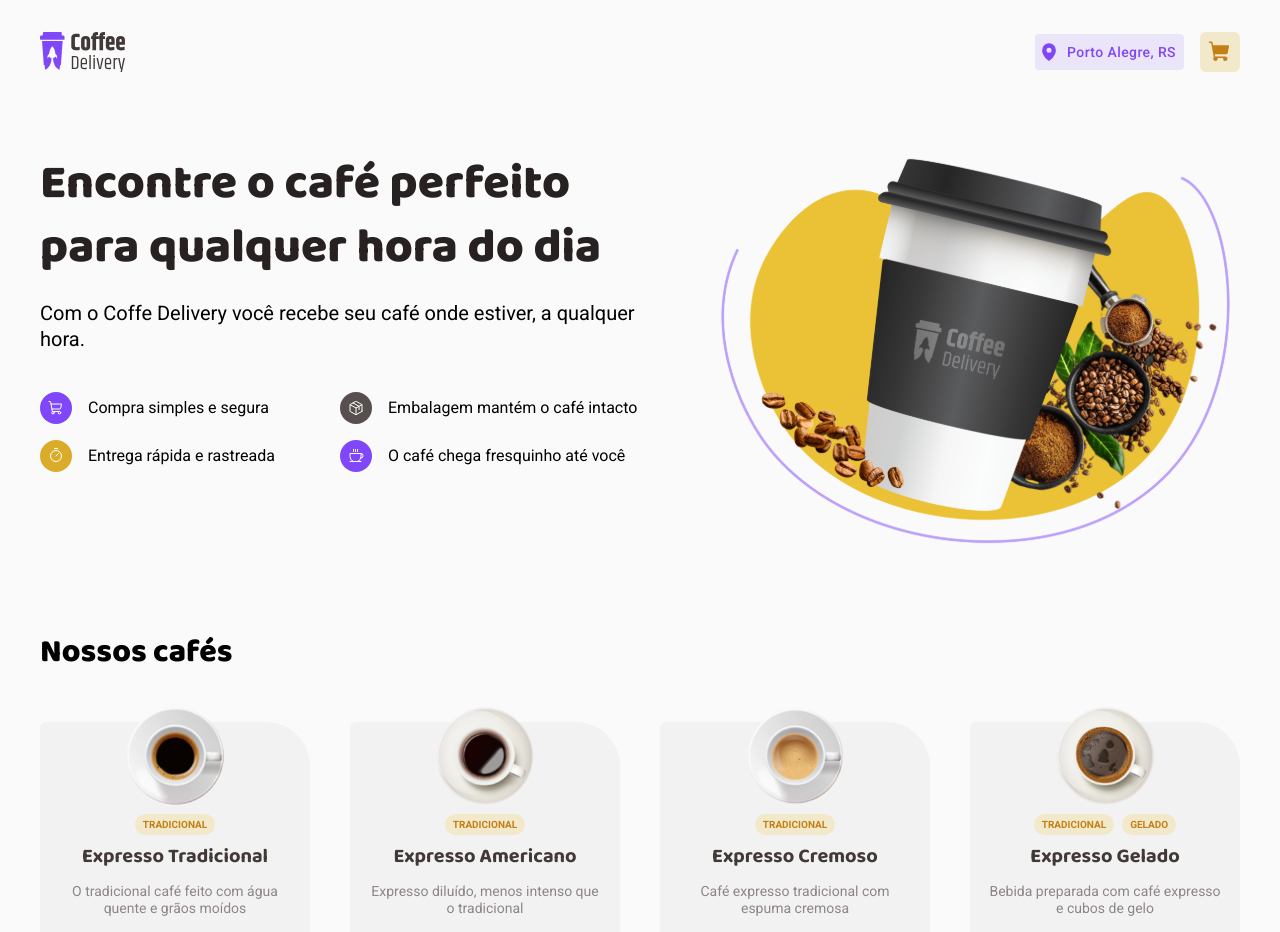
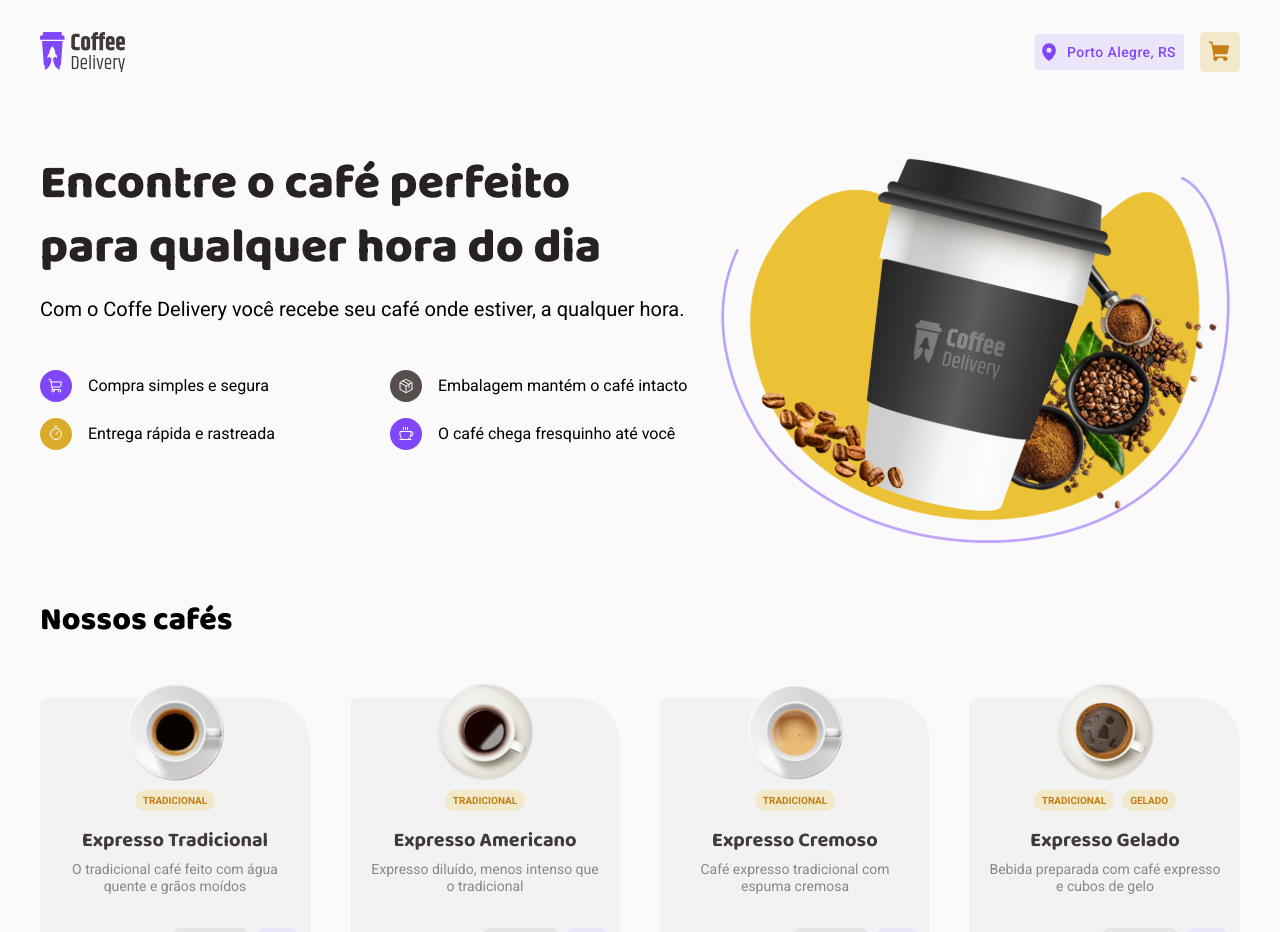
Before and after one commit to FelipeSD/coffeDelivery, a React (Vite) app: page / in a window 1280 px wide. Shown: the top 932 px of the page. Built offline with nearby package versions, Linux system fonts and the light colour scheme; data requests are answered from the project's data file.

Commit message:
color palette adjust & typography

```diff
--- a/src/pages/Home/components/Banner.tsx
+++ b/src/pages/Home/components/Banner.tsx
@@ -1,4 +1,4 @@
-import { Grid, Stack, styled, useTheme } from "@mui/material";
+import { Grid, Stack, styled, Typography as Text, useTheme } from "@mui/material";
 import { Coffee, Package, ShoppingCart, Timer } from "phosphor-react";
 import Cafe from "../../../assets/Cafe.svg";
 
@@ -7,16 +7,6 @@ const Container = styled('section')({
     padding: '3rem 0',
 });
 
-const Title = styled('h1')(({ theme }) => ({
-    margin: 0,
-    color: theme.customColor.baseTitle,
-    ...theme.typography.titleXL
-}));
-
-const Description = styled('p')(({ theme }) => ({
-    ...theme.typography.regularL
-}));
-
 const Icon = styled('span')(({ color }) => ({
     display: 'flex',
     alignItems: 'center',
@@ -24,10 +14,6 @@ const Icon = styled('span')(({ color }) => ({
     borderRadius: '50%',
     backgroundColor: color,
     padding: '.5rem'
-}));
-
-const IconText = styled('span')(({ theme }) => ({
-    ...theme.typography.regularM
 }));
 
 const Image = styled('img')(({ theme }) => ({
@@ -44,41 +30,41 @@ export default function Banner() {
     const items = [
         {
             text: "Compra simples e segura",
-            icon: <ShoppingCart color={theme.customColor.white} />,
-            color: theme.customColor.purple,
+            icon: <ShoppingCart color={theme.palette.white} />,
+            color: theme.palette.purple,
         },
         {
             text: "Embalagem mantém o café intacto",
-            icon: <Package color={theme.customColor.white} />,
-            color: theme.customColor.baseText
+            icon: <Package color={theme.palette.white} />,
+            color: theme.palette.baseText
         },
         {
             text: "Entrega rápida e rastreada",
-            icon: <Timer color={theme.customColor.white} />,
-            color: theme.customColor.yellow,
+            icon: <Timer color={theme.palette.white} />,
+            color: theme.palette.yellow,
         },
         {
             text: "O café chega fresquinho até você",
-            icon: <Coffee color={theme.customColor.white} />,
-            color: theme.customColor.purple
+            icon: <Coffee color={theme.palette.white} />,
+            color: theme.palette.purple
         }
     ];
 
     return (
         <Container>
             <Grid direction="row" container>
-                <Grid item sm={6}>
-                    <Title>
+                <Grid item sm={7}>
+                    <Text variant="titleXL" component="h1" color="baseTitle" mb={2}>
                         Encontre o café perfeito <br />
                         para qualquer hora do dia
-                    </Title>
+                    </Text>
 
-                    <Description>
+                    <Text variant="regularL" component="p">
                         Com o Coffe Delivery você recebe seu café onde estiver,
                         a qualquer hora.
-                    </Description>
+                    </Text>
 
-                    <Grid container my={5}>
+                    <Grid container my={6}>
                         {items.map((item, index) => (
                             <Grid item xs={12} sm={6} key={index}>
                                 <Stack
@@ -88,13 +74,13 @@ export default function Banner() {
                                     alignItems="center"
                                 >
                                     <Icon color={item.color}>{item.icon}</Icon>
-                                    <IconText>{item.text}</IconText>
+                                    <Text variant="regularM">{item.text}</Text>
                                 </Stack>
                             </Grid>
                         ))}
                     </Grid>
                 </Grid>
-                <Grid item sm={6} display="flex" justifyContent="end">
+                <Grid item sm={5} display="flex" justifyContent="end">
                     <Image src={Cafe} alt="Copo de café" />
                 </Grid>
             </Grid>
--- a/src/pages/Home/components/Menu.tsx
+++ b/src/pages/Home/components/Menu.tsx
@@ -1,12 +1,7 @@
 import { useEffect, useState } from "react";
-import { Grid, styled } from "@mui/material"
+import { Grid, Typography as Text } from "@mui/material"
 import { api } from "../../../services/api";
 import MenuItem, { CoffeeProps } from "./MenuItem";
-
-const Title = styled('h3')(({ theme }) => ({
-    marginBottom: '3rem',
-    ...theme.typography.titleL
-}));
 
 export default function Menu() {
     const [coffes, setCoffes] = useState([]);
@@ -30,7 +25,8 @@ export default function Menu() {
 
     return (
         <section>
-            <Title>Nossos cafés</Title>
+            <Text component="h3" variant="titleL" mb={7}>Nossos cafés</Text>
+
             <Grid container spacing={5}>
                 {coffes.map((coffee: CoffeeProps) => (
                     <Grid item xs={12} sm={6} md={3} key={coffee.id}>
--- a/src/pages/Home/components/MenuItem.tsx
+++ b/src/pages/Home/components/MenuItem.tsx
@@ -1,4 +1,4 @@
-import { Box, Chip, Grid, Stack, styled, useTheme } from "@mui/material";
+import { Box, Chip, Grid, Stack, styled, Typography as Text, useTheme } from "@mui/material";
 import CartButton from "../../../components/CartButton";
 import SelectNumber from "../../../components/SelectNumber";
 
@@ -10,6 +10,7 @@ export interface CoffeeProps {
     image: string;
     tags: string[];
 }
+
 interface MenuItemProps {
     coffee: CoffeeProps;
 }
@@ -17,18 +18,6 @@ interface MenuItemProps {
 const Image = styled('img')({
     margin: '-2rem auto 0 auto',
 });
-
-const Title = styled('h3')(({ theme }) => ({
-    margin: 0,
-    color: theme.customColor.baseSubtitle,
-    ...theme.typography.titleS,
-}));
-
-const Description = styled('p')(({ theme }) => ({
-    textAlign: 'center',
-    color: theme.customColor.baseLabel,
-    ...theme.typography.regularS
-}));
 
 export default function MenuItem({
     coffee: { name, description, price, image, tags },
@@ -52,8 +41,8 @@ export default function MenuItem({
                         sx={{
                             height: '1.31rem',
                             textTransform: 'uppercase',
-                            backgroundColor: theme.customColor.yellowLight,
-                            color: theme.customColor.yellowDark,
+                            backgroundColor: theme.palette.yellowLight,
+                            color: theme.palette.yellowDark,
                             fontSize: '0.625rem',
                             fontWeight: '700',
                         }}
@@ -61,22 +50,22 @@ export default function MenuItem({
                 ))}
             </Stack>
 
-            <Title>{name}</Title>
-            <Description>{description}</Description>
+            <Text variant="titleS" component="h3" color="baseSubtitle" my={1}>
+                {name}
+            </Text>
+            <Text variant="regularS" component="p" color="baseLabel" textAlign="center">
+                {description}
+            </Text>
 
-            <Grid container justifyContent="space-between" alignItems="center" mt={2}>
+            <Grid container justifyContent="space-between" alignItems="center" mt={4}>
                 <Grid item xs={6}>
-                    <Stack direction="row"
-                        spacing={1}
-                        justifyContent="center"
-                        alignItems="center"
-                    >
-                        <Box component="span" sx={{ ...theme.typography.regularS }}>
+                    <Stack direction="row" justifyContent="center" alignItems="center">
+                        <Text variant="regularS" color="palette.baseLabel" pr={".2rem"}>
                             R$
-                        </Box>
-                        <Box component="span" sx={{ ...theme.typography.titleM }}>
+                        </Text>
+                        <Text variant="titleM">
                             {price}
-                        </Box>
+                        </Text>
                     </Stack>
                 </Grid>
                 <Grid item xs={6}>
--- a/src/styles/global.ts
+++ b/src/styles/global.ts
@@ -4,11 +4,11 @@ export const styles = (theme: Theme) => ({
     body: {
         padding: 0,
         margin: 0,
-        backgroundColor: theme.customColor.bg,
+        backgroundColor: theme.palette.bg,
         fontFamily: 'Roboto, sans-serif',
     },
     '.card-default': {
-        backgroundColor: theme.customColor.baseCard,
+        backgroundColor: theme.palette.baseCard,
         // padding: '2.5rem',
         borderRadius: '0.375rem',
     },
--- a/src/styles/theme.ts
+++ b/src/styles/theme.ts
@@ -1,24 +1,24 @@
 import { createTheme } from "@mui/material/styles";
 
 interface CustomColor {
-    yellowDark: string;
-    yellow: string;
-    yellowLight: string;
+    yellowDark?: string;
+    yellow?: string;
+    yellowLight?: string;
 
-    purpleDark: string;
-    purple: string;
-    purpleLight: string;
+    purpleDark?: string;
+    purple?: string;
+    purpleLight?: string;
 
-    baseTitle: string;
-    baseSubtitle: string;
-    baseText: string;
-    baseLabel: string;
-    baseHover: string;
-    baseButton: string;
-    baseInput: string;
-    baseCard: string;
-    bg: string;
-    white: string;
+    baseTitle?: string;
+    baseSubtitle?: string;
+    baseText?: string;
+    baseLabel?: string;
+    baseHover?: string;
+    baseButton?: string;
+    baseInput?: string;
+    baseCard?: string;
+    bg?: string;
+    white?: string;
 }
 
 interface CustomTypography {
@@ -28,17 +28,7 @@ interface CustomTypography {
     fontWeight: string;
 }
 
-declare module '@mui/material/styles' {
-    interface Theme {
-        customColor: CustomColor;
-    }
-    interface ThemeOptions {
-        customColor: CustomColor;
-    }
-}
-
-declare module '@mui/material/styles/createTypography' {
-    interface Typography {
+interface TypographyTypes {
     titleXL: CustomTypography;
     titleL: CustomTypography;
     titleM: CustomTypography;
@@ -51,22 +41,60 @@ declare module '@mui/material/styles/createTypography' {
     boldM: CustomTypography;
 }
 
-    interface TypographyOptions {
-        titleXL: CustomTypography;
-        titleL: CustomTypography;
-        titleM: CustomTypography;
-        titleS: CustomTypography;
-        titleXS: CustomTypography;
-        regularL: CustomTypography;
-        regularM: CustomTypography;
-        regularS: CustomTypography;
-        boldL: CustomTypography;
-        boldM: CustomTypography;
+declare module '@mui/material/styles' {
+    interface Theme extends CustomColor { }
+    interface ThemeOptions extends CustomColor { }
+}
+
+declare module '@mui/material/styles/createPalette' {
+    interface Palette extends CustomColor { }
+    interface PaletteOptions extends CustomColor { }
+    interface PaletteColor extends CustomColor { }
+}
+
+declare module '@mui/material/styles/createTypography' {
+    interface Typography extends TypographyTypes { }
+    interface TypographyOptions extends TypographyTypes { }
+}
+
+declare module "@mui/material/Typography" {
+    interface TypographyPropsVariantOverrides {
+        titleXL: true;
+        titleL: true;
+        titleM: true;
+        titleS: true;
+        titleXS: true;
+        regularL: true;
+        regularM: true;
+        regularS: true;
+        boldL: true;
+        boldM: true;
+    }
+
+    interface TypographyPropsColorOverrides {
+        yellowDark?: true;
+        yellow?: true;
+        yellowLight?: true;
+
+        purpleDark?: true;
+        purple?: true;
+        purpleLight?: true;
+
+        baseTitle?: true;
+        baseSubtitle?: true;
+        baseText?: true;
+        baseLabel?: true;
+        baseHover?: true;
+        baseButton?: true;
+        baseInput?: true;
+        baseCard?: true;
+        bg?: true;
+        white?: true;
     }
 }
 
 const theme = createTheme({
-    customColor: {
+    palette: {
         yellowDark: "#C47F17",
         yellow: "#DBAC2C",
         yellowLight: "#F1E9C9",
```
Also changed, not shown: src/components/CartButton.tsx (+4 -4 lines), src/components/Header.tsx (+4 -4 lines), src/components/SelectNumber.tsx (+6 -6 lines). Lines whose indentation alone changed are shown as unchanged.
